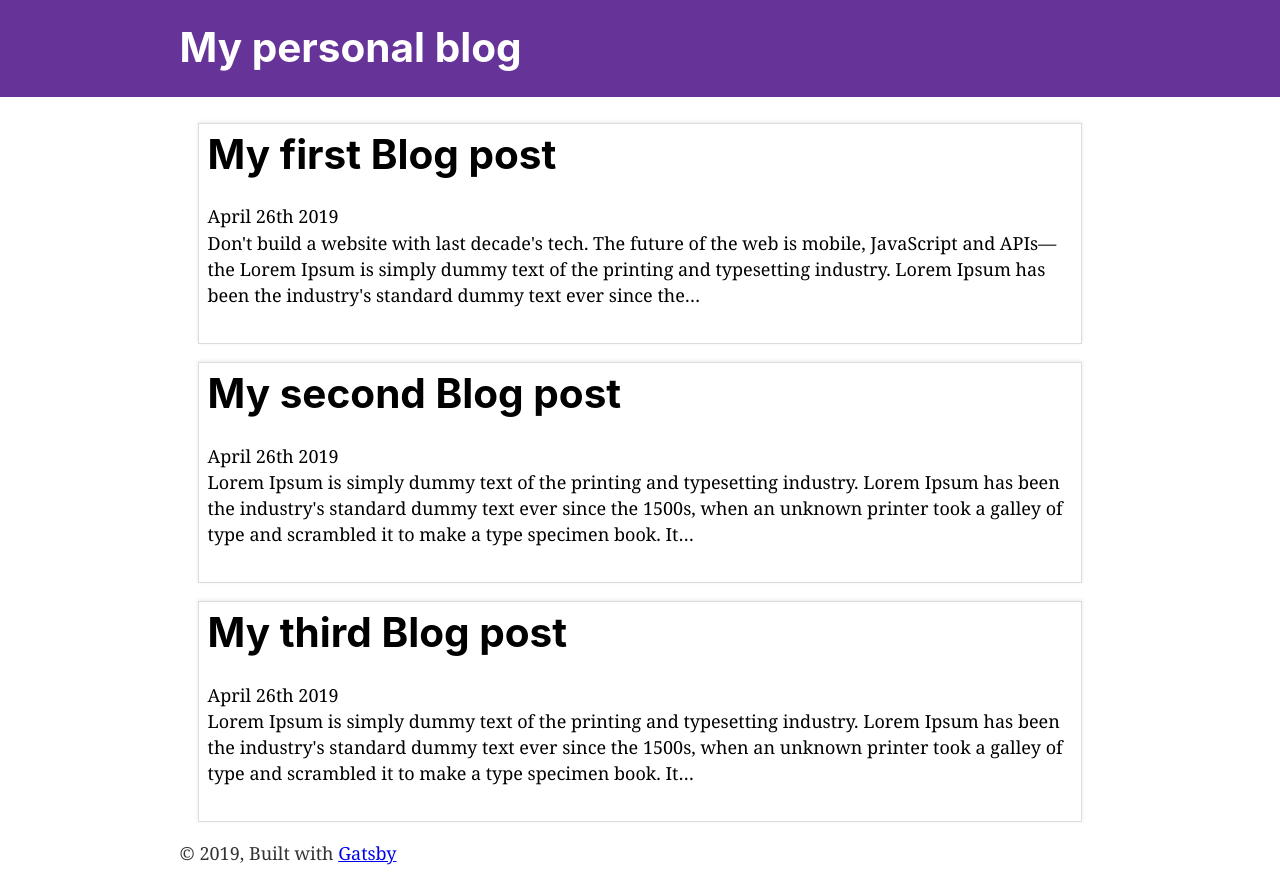
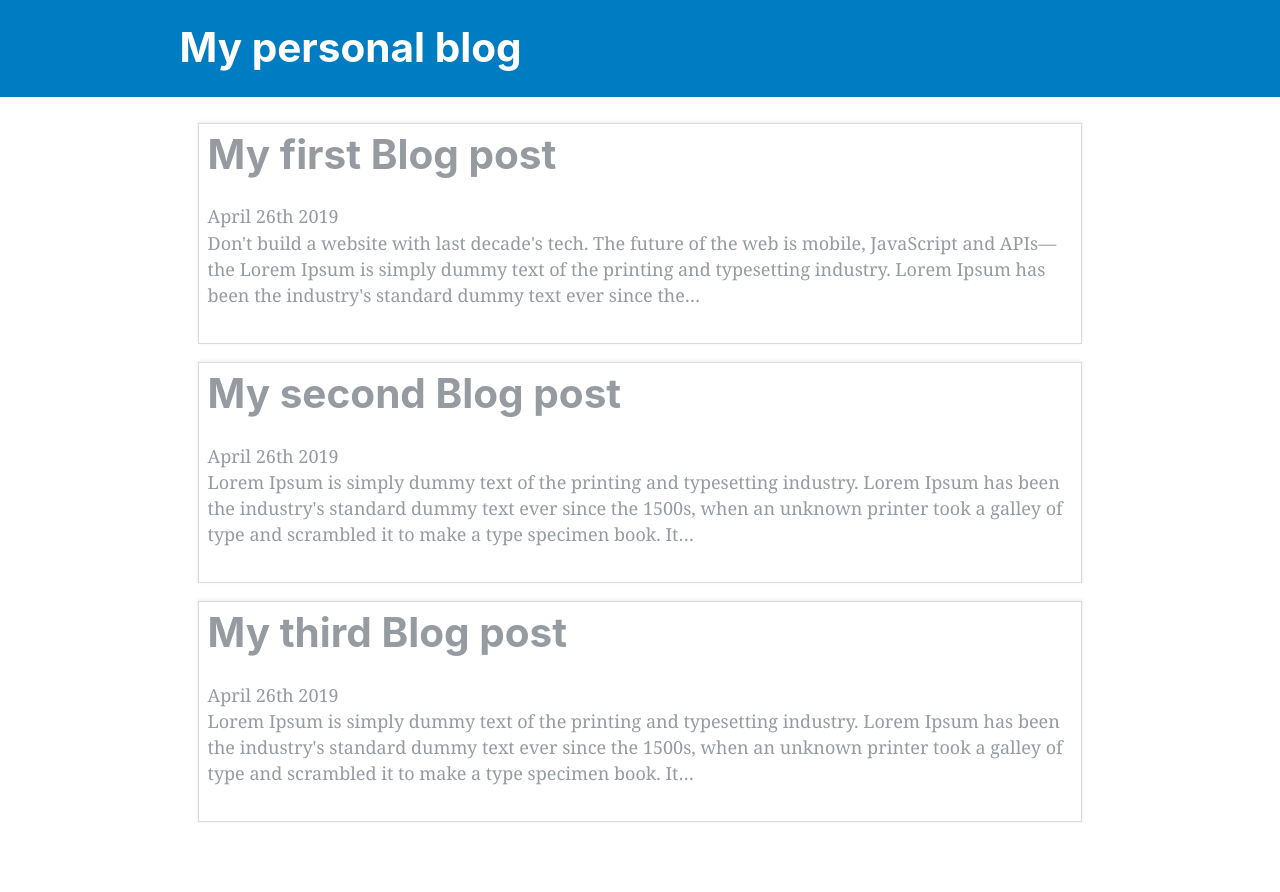
Before and after one commit to mjbenefiel/react-blog-sample, a Gatsby site: page / in a window 1280 px wide. After the commit the page ends 866 px from the top, so only its background shows below. Built offline with nearby package versions, Linux system fonts and the light colour scheme; Gatsby itself is replaced by a stand-in of ours.

Commit message:
blog updated

```diff
--- a/src/components/header.js
+++ b/src/components/header.js
@@ -5,7 +5,7 @@ import React from "react"
 const Header = ({ siteTitle }) => (
   <header
     style={{
-      background: `rebeccapurple`,
+      background: `#007CC2`,
       marginBottom: `1.45rem`,
     }}
   >
--- a/src/components/layout.css
+++ b/src/components/layout.css
@@ -199,7 +199,7 @@ html {
   box-sizing: inherit;
 }
 body {
-  color: hsla(0, 0%, 0%, 0.8);
+  color:#959BA1;
   font-family: georgia, serif;
   font-weight: normal;
   word-wrap: break-word;
--- a/src/components/layout.js
+++ b/src/components/layout.js
@@ -35,11 +35,11 @@ const Layout = ({ children }) => (
           }}
         >
           <main>{children}</main>
-          <footer>
+          {/* <footer>
             © {new Date().getFullYear()}, Built with
             {` `}
             <a href="https://www.gatsbyjs.org">Gatsby</a>
-          </footer>
+          </footer> */}
         </div>
       </>
     )}
--- a/src/pages/post.css
+++ b/src/pages/post.css
@@ -1,7 +1,7 @@
 .link{
 
     text-decoration: none;
-    color: black;
+    color: #959BA1;
 }
 
 .post-list {
```
